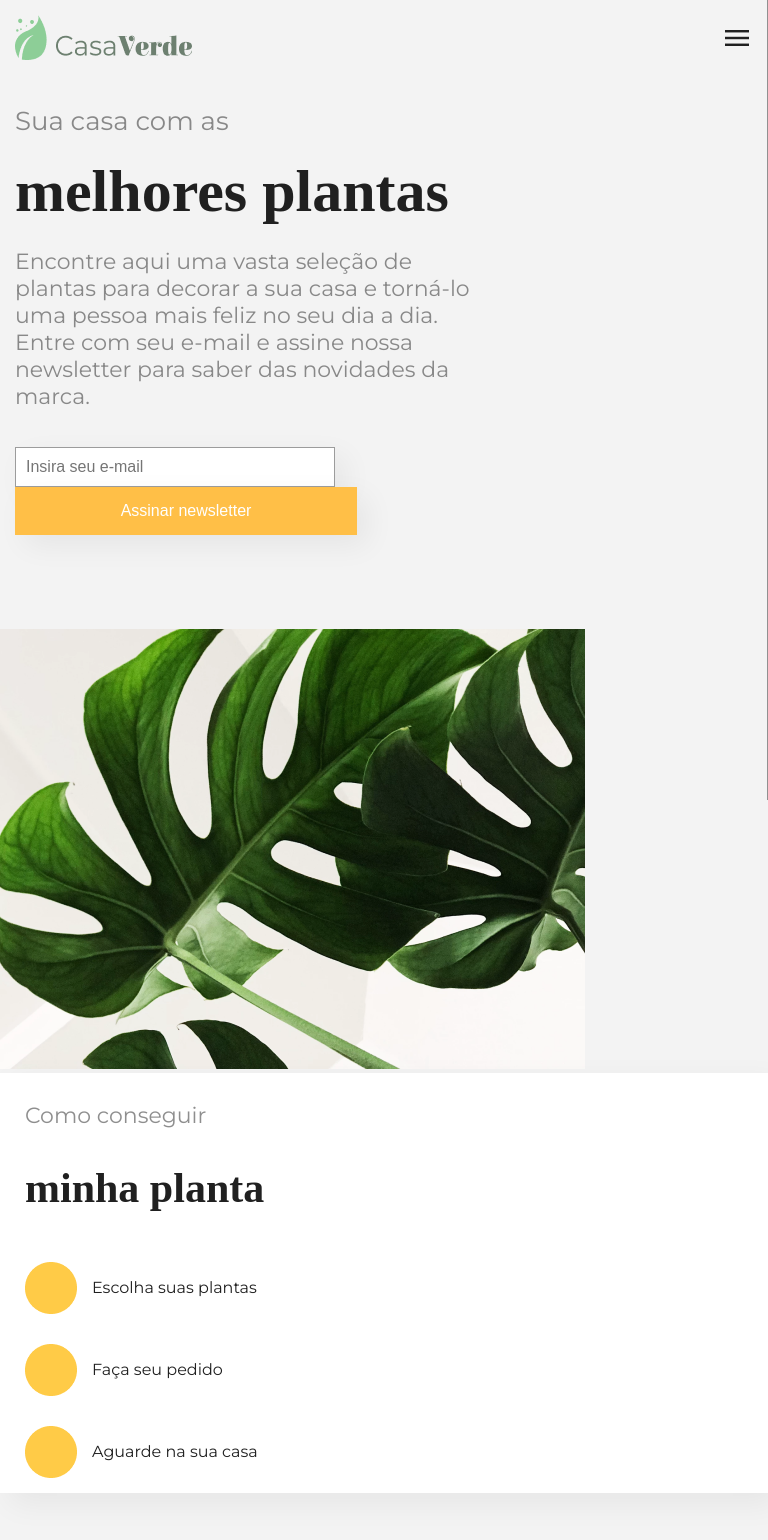
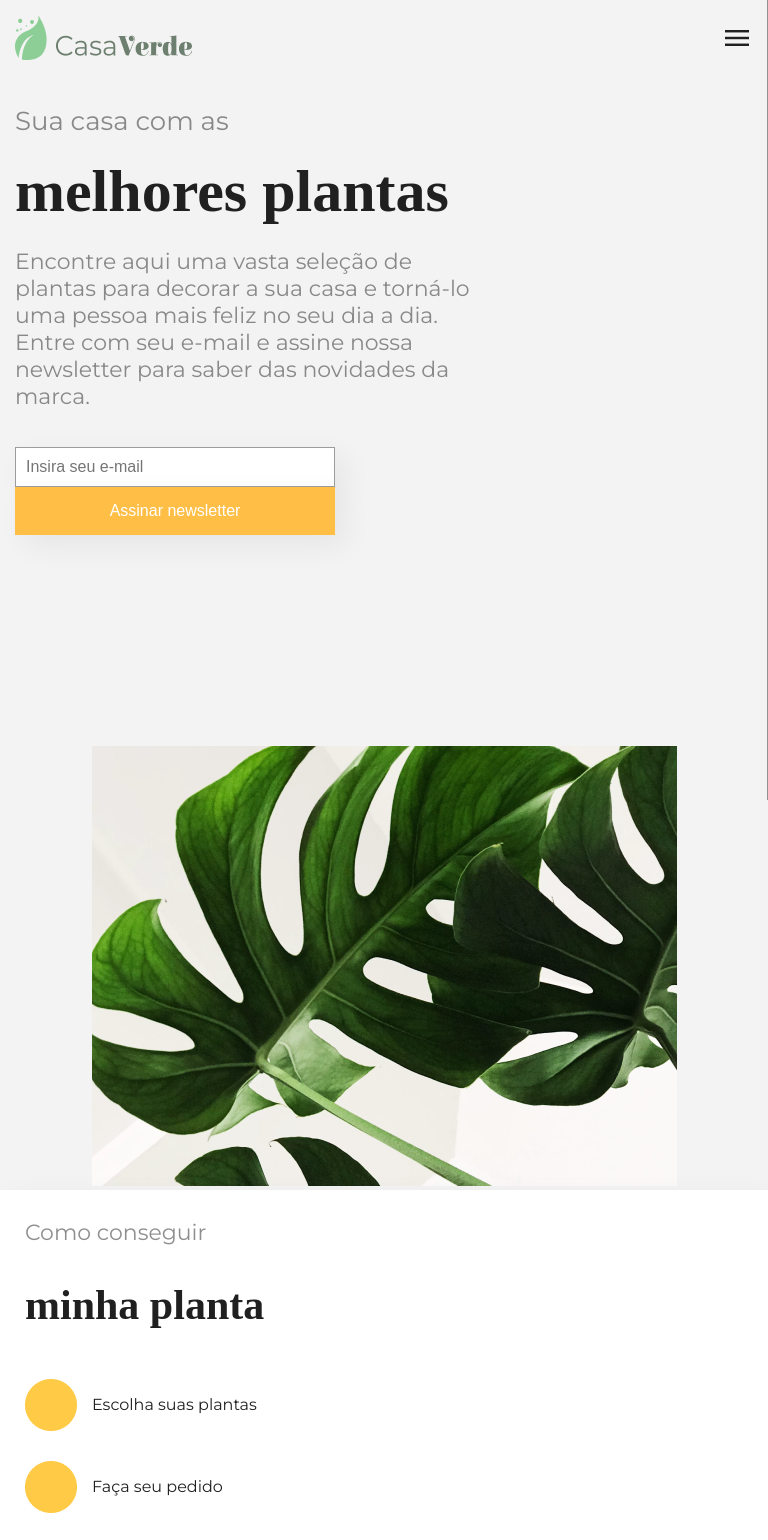
Before and after one commit to GustavoBento/casa-verde, a React (Create React App) app: page / in a window 768 px wide. Shown: the top 1540 px of the page. Built offline with nearby package versions, Linux system fonts and the light colour scheme; the HTML template or start-up script is replaced by a standard one; a web font is replaced by a local one.

Commit message:
Feat: fazendo uns ajustes nas estilizações das telas

```diff
--- a/src/components/AssinaturaNewsletter/AssinaturaNewsletter.module.css
+++ b/src/components/AssinaturaNewsletter/AssinaturaNewsletter.module.css
@@ -90,7 +90,7 @@
   }
 
   .btn {
-    width: 342px;
+    width: 320px;
   }
 
 }
--- a/src/components/Ofertas/Ofertas.module.css
+++ b/src/components/Ofertas/Ofertas.module.css
@@ -37,6 +37,7 @@
 
 .container__produtos {
   display: flex;
+  justify-content: center;
   flex-wrap: wrap;
   gap: 20px;
   margin: 25px 0;
--- a/src/components/Planta/Planta.module.css
+++ b/src/components/Planta/Planta.module.css
@@ -20,7 +20,7 @@
   font-size: 42px;
 }
 
-@media (max-width: 768px) {
+@media (max-width: 600px) {
   .container {
     display: flex;
     flex-direction: column;
@@ -31,3 +31,15 @@
     max-width: 100%;
   }
 }
+
+@media (min-width: 600px) and (max-width: 920px) {
+  .container {
+    display: flex;
+    flex-direction: column;
+  }
+
+  .container__imagem {
+    margin: 0 auto;
+  }
+
+}
--- a/src/components/Planta/planta.tsx
+++ b/src/components/Planta/planta.tsx
@@ -6,7 +6,7 @@ import mask from "assets/images/planta-mask.png";
 export default function Planta() {
   return (
     <section className={styles.container}>
-      <div>
+      <div className={styles.container__imagem}>
         <img className={styles.imagem} src={mask} alt="Imagem de uma planta mask" />
       </div>
       <div className={styles.conteudo}>
```
